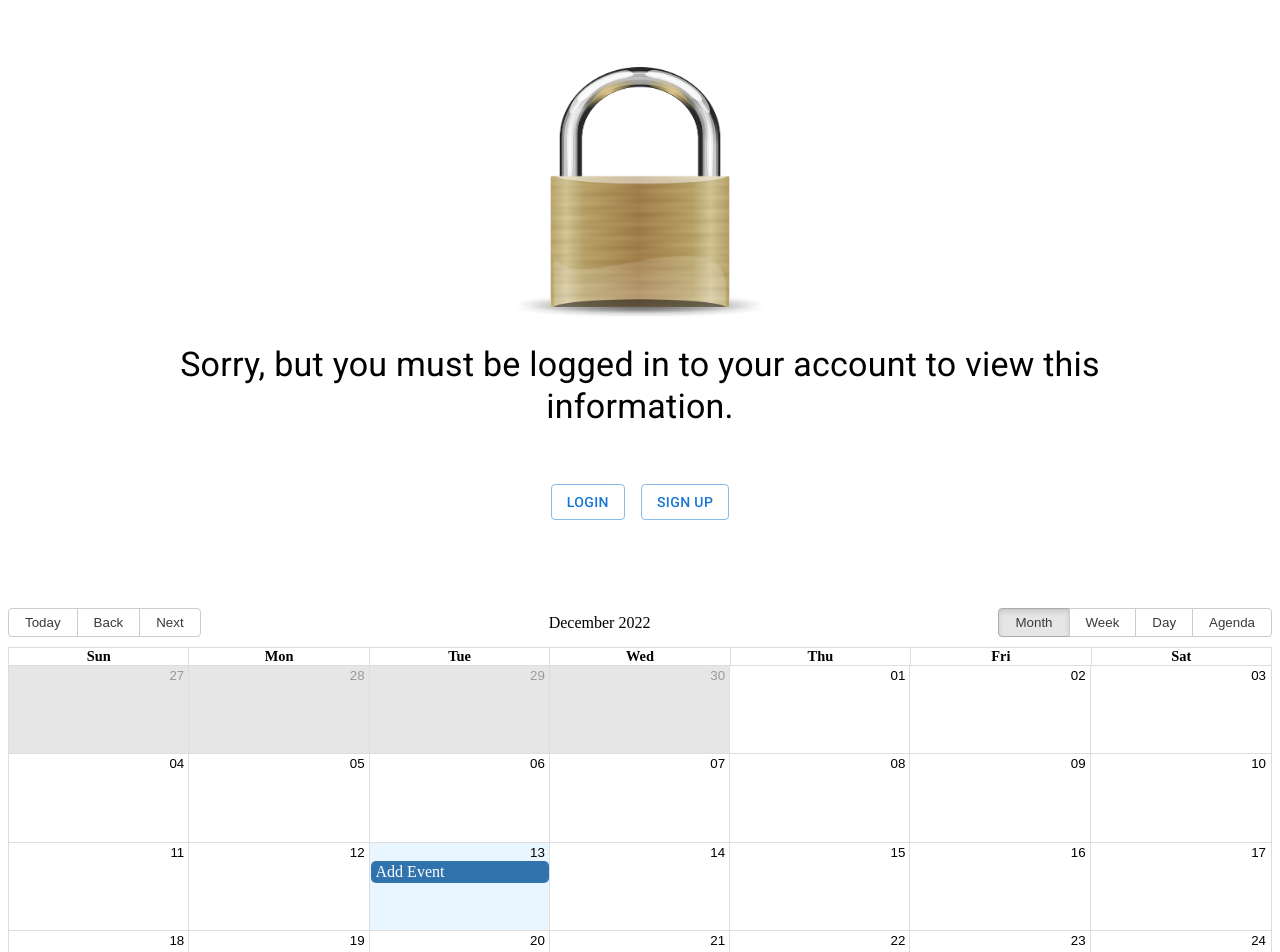
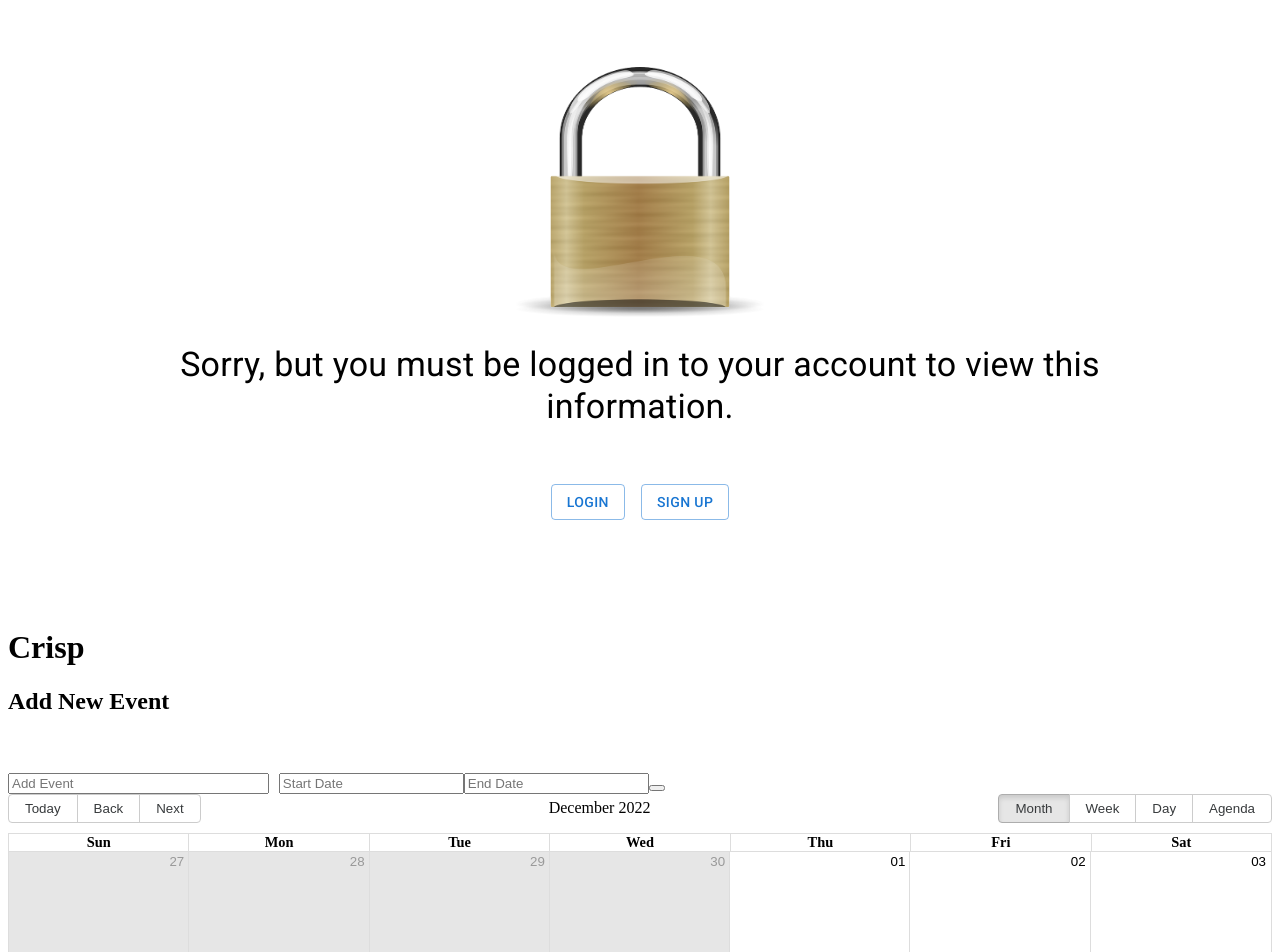
Before and after one commit to jkanvision/Crisp, a React (Create React App) app in the folder client/: page /dashboard/1 in a window 1280 px wide. Shown: the top 952 px of the page. Built offline with nearby package versions, Linux system fonts and the light colour scheme.

Commit message:
added date picker and add event options

```diff
--- a/client/package.json
+++ b/client/package.json
@@ -17,6 +17,7 @@
     "jwt-decode": "^3.1.2",
     "react": "^17.0.1",
     "react-big-calendar": "^1.5.2",
+    "react-datepicker": "^4.8.0",
     "react-dom": "^17.0.1",
     "react-modal": "^3.15.1",
     "react-router-dom": "^6.3.0",
--- a/client/src/components/calendar.js
+++ b/client/src/components/calendar.js
@@ -1,29 +1,80 @@
-import React from "react";
+import React, { useState } from "react";
 import { Calendar, dateFnsLocalizer } from "react-big-calendar";
 import format from "date-fns/format";
 import parse from "date-fns/parse";
 import startOfWeek from "date-fns/startOfWeek";
 import getDay from "date-fns/getDay";
 import "react-big-calendar/lib/css/react-big-calendar.css";
+import DatePicker from "react-datepicker";
+import "react-datepicker/dist/react-datepicker.css";
+
+
 const locales = { "en-US": require("date-fns/locale/en-US")
-};const localizer = dateFnsLocalizer({
+};
+
+const localizer = dateFnsLocalizer({
   format,
   parse,
   startOfWeek,
   getDay,
   locales
-});const myEventsList = [
-  { start: new Date(), end: new Date(), title: "Add Event" }
-];export default function App() {
+});
+
+const events = [
+    {
+        title: "Project 3",
+        allDay: true,
+        start: new Date(2022, 11, 13),
+        end: new Date(2022, 11, 19),
+    },
+    {
+        title: "Vacation",
+        start: new Date(2022, 11, 20),
+        end: new Date(2022, 11, 26),
+    },
+    {
+        title: "Graduation",
+        start: new Date(2022, 11, 19),
+        end: new Date(2022, 11, 19),
+    },
+];
+
+
+
+ function CalendarComp() {
+    const [newEvent, setNewEvent] = useState({ title: "", start: "", end: "" });
+    const [allEvents, setAllEvents] = useState(events);
+    console.log(allEvents)
+    function handleAddEvent() {
+        setAllEvents([...allEvents, newEvent])
+      }
+
+
   return (
     <div className="App">
+        <h1>Crisp</h1>
+        <h2>Add New Event</h2>
+        <div>
+        <input type='text' placeholder='Add Event' style={{width: '20%', marginRight: '10px'}}
+        value={newEvent.title} onChange={(e) => setNewEvent({...newEvent, title: e.target.value})}
+        />
+        <DatePicker placeholderText='Start Date' style={{marginRight: '10px'}}
+        selected={newEvent.start} onChange={(start) => setNewEvent({...newEvent, start})}
+        />
+        <DatePicker placeholderText='End Date'
+        selected={newEvent.end} onChange={(end) => setNewEvent({...newEvent, end})}
+        />
+        <button  placeholder='Add Event' style={{marginTop: '50px'}} onClick={handleAddEvent}></button>
+      </div>
       <Calendar
         localizer={localizer}
-        events={myEventsList}
         startAccessor="start"
+        events={allEvents}
         endAccessor="end"
-        style={{ height: 500 }}
+        style={{ height: 1000 }}
       />
     </div>
   );
+
 }
+export default CalendarComp;
```
Also changed, not shown: 1 other file (tests, documents, lock files or other folders).
